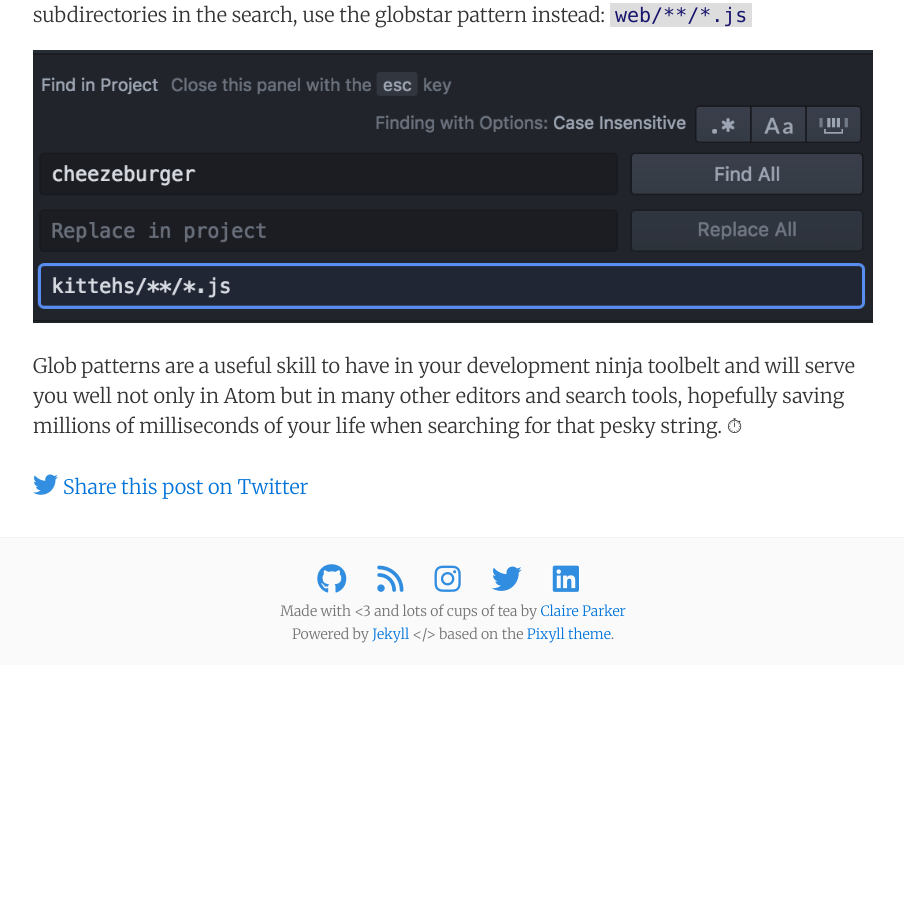
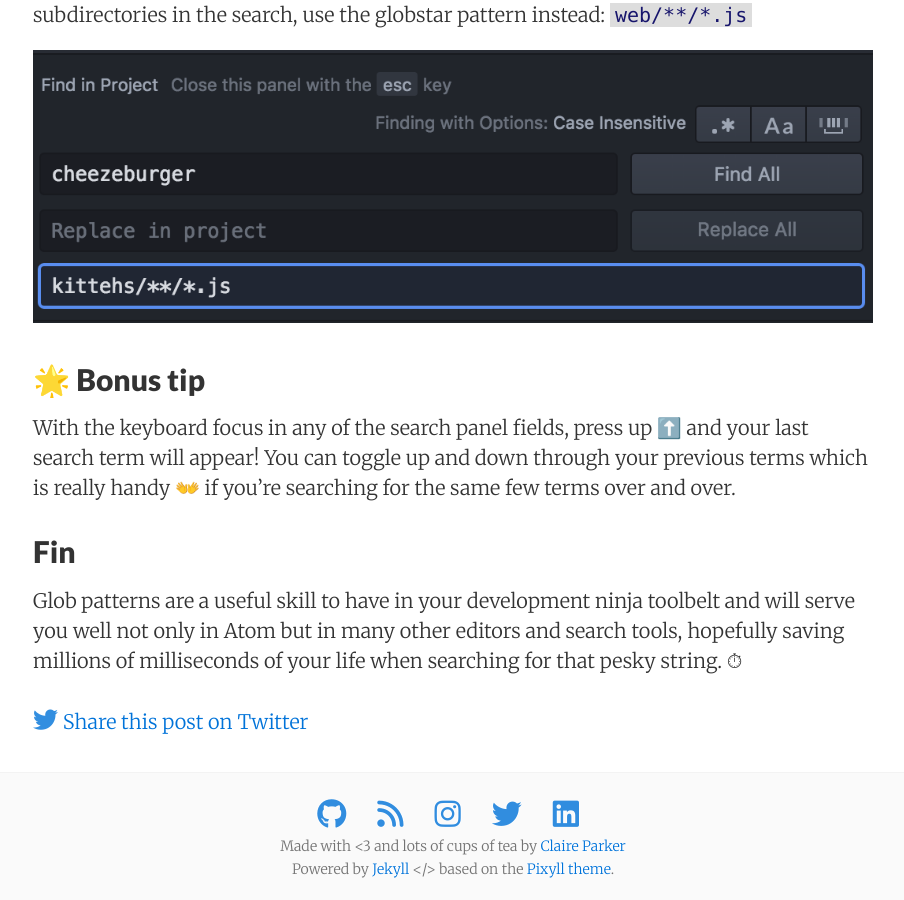
Before and after one commit to claire-codes/blog-com, a Jekyll site: the page built from _posts/2017-03-22-top-tips-for-targeting-your-searches-in-atom.markdown, in a window 1280 px wide and 900 px high, scrolled down 4756 px. Shown: the whole window, without its empty margins (187-1091 px from the left). Built offline with Jekyll 4.4.1, drawn with Linux system fonts in a browser that asks for light colours; nearby versions of some CDN libraries; comment, search, counter and statistics services are not loaded; before the commit the page ends 5421 px from its top, so only the background shows below that; some of the changed text lies outside the part shown.

Commit message:
:anchor: Add a bonus tip

```diff
--- a/_posts/2017-03-22-top-tips-for-targeting-your-searches-in-atom.markdown
+++ b/_posts/2017-03-22-top-tips-for-targeting-your-searches-in-atom.markdown
@@ -71,4 +71,10 @@ But what if we want to search for our term in JavaScript files but only within t
 
 ![File types with glob pattern example](/assets/glob.png)
 
+## 🌟 Bonus tip
+
+With the keyboard focus in any of the search panel fields, press up ⬆️ and your last search term will appear! You can toggle up and down through your previous terms which is really handy 👐 if you're searching for the same few terms over and over.
+
+## Fin
+
 Glob patterns are a useful skill to have in your development ninja toolbelt and will serve you well not only in Atom but in many other editors and search tools, hopefully saving millions of milliseconds of your life when searching for that pesky string. ⏱
```
